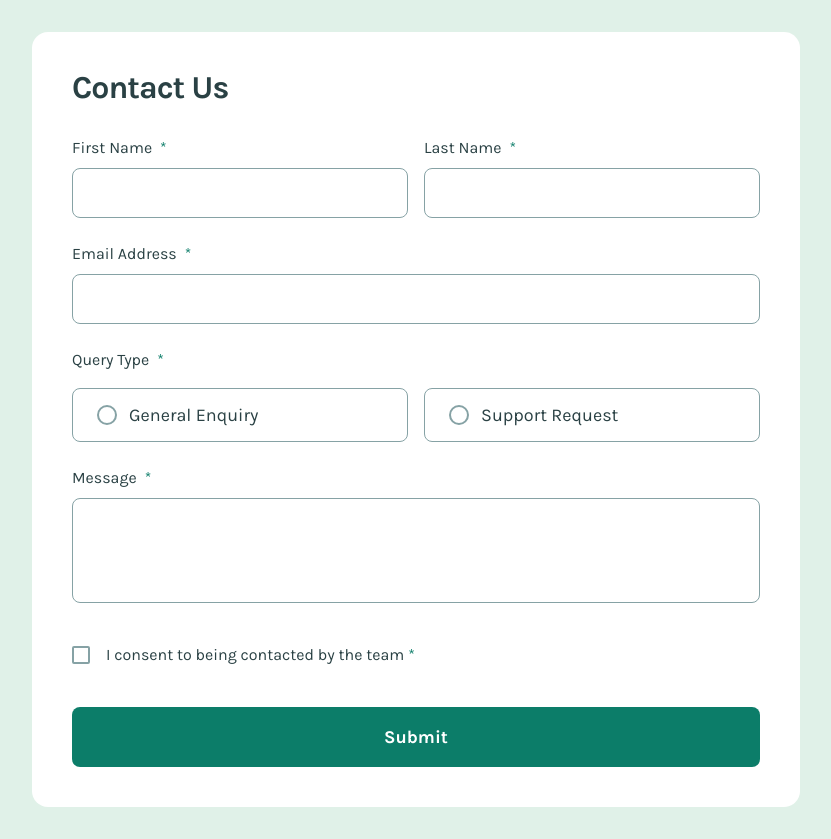
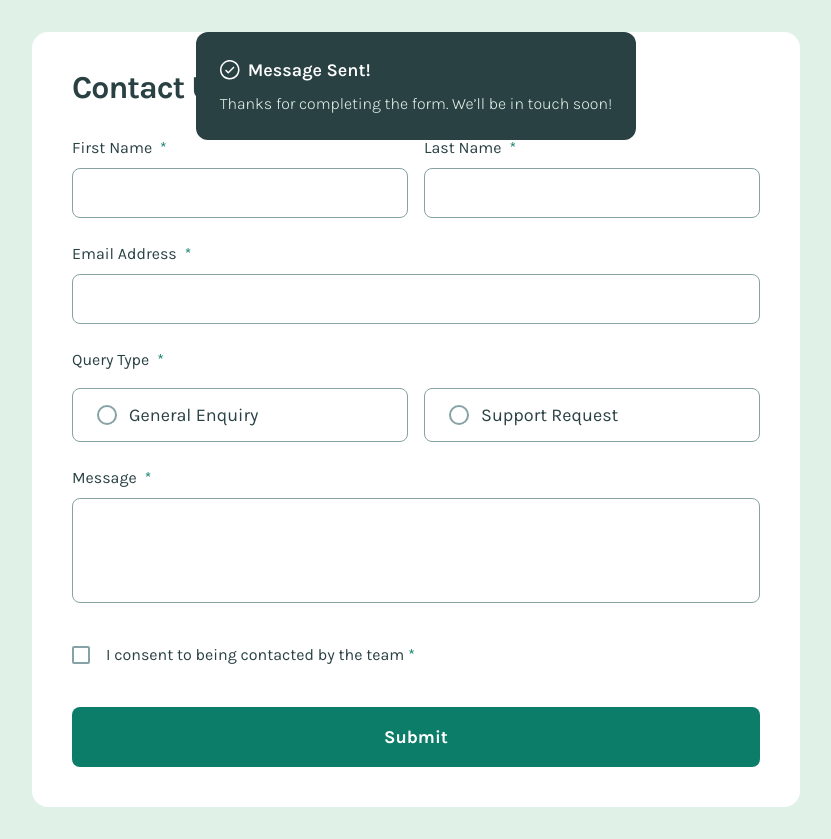
Before and after one commit to KarolinaMas/contact-form, a React (Vite) app: page / in a window 1280 px wide. Shown: the whole page, without its empty margins (224-1055 px from the left). Built offline with nearby package versions, Linux system fonts and the light colour scheme.

Commit message:
create and use MessageBox component

```diff
--- a/src/App.tsx
+++ b/src/App.tsx
@@ -4,6 +4,8 @@ import TextInput from "./components/TextInput";
 import TextareaInput from "./components/TextareaInput";
 import CheckboxInput from "./components/CheckboxInput";
 import clsx from "clsx";
+import { useState } from "react";
+import MessageBox from "./components/MessageBox";
 
 type ContactFormType = {
   firstName: string;
@@ -21,12 +23,18 @@ const App = () => {
     formState: { errors },
   } = useForm<ContactFormType>();
 
+  const [isSent, setIsSent] = useState(true);
+
   console.log(errors);
 
-  const onSubmit = (formData: ContactFormType) => console.log(formData);
+  const onSubmit = (formData: ContactFormType) => {
+    console.log(formData);
+    setIsSent(true);
+  };
 
   return (
-    <div className="flex justify-center">
+    <div className="relative flex justify-center leading-[150%]">
+      {isSent && <MessageBox />}
       <div
         className={clsx(
           "bg-white w-full shrink-0 flex flex-col gap-8 p-6 rounded-2xl text-gray-900",
@@ -41,7 +49,7 @@ const App = () => {
           className="flex flex-col gap-6 leading-[150%]"
           onSubmit={handleSubmit(onSubmit)}
         >
-          <div className="flex flex-col gap-6 md:flex-row md:gap-4">
+          <div className="flex flex-col gap-6 sm:flex-row sm:gap-4">
             <TextInput<ContactFormType>
               name="firstName"
               label="First Name"
@@ -78,7 +86,7 @@ const App = () => {
             <p className="flex gap-2">
               Query Type <span className="text-green-600">*</span>
             </p>
-            <div className="flex flex-col gap-4 md:flex-row">
+            <div className="flex flex-col gap-4 sm:flex-row">
               <RadioInput<ContactFormType>
                 name="queryType"
                 value="generalEnquiry"
--- /dev/null
+++ b/src/components/MessageBox.tsx
@@ -0,0 +1,17 @@
+import checkIcon from "../assets/check-icon.svg";
+
+function MessageBox() {
+  return (
+    <div className="absolute bg-gray-900 p-6 rounded-xl max-w-81.75 sm:max-w-112.5">
+      <p className="text-white flex gap-2 font-semibold text-lg mb-2">
+        <img src={checkIcon} alt="circle icon with checked symbol inside." />
+        <span>Message Sent!</span>
+      </p>
+      <p className="text-green-200 font-light">
+        Thanks for completing the form. We’ll be in touch soon!
+      </p>
+    </div>
+  );
+}
+
+export default MessageBox;
```
Also changed, not shown: src/assets/check-icon.svg (added).
